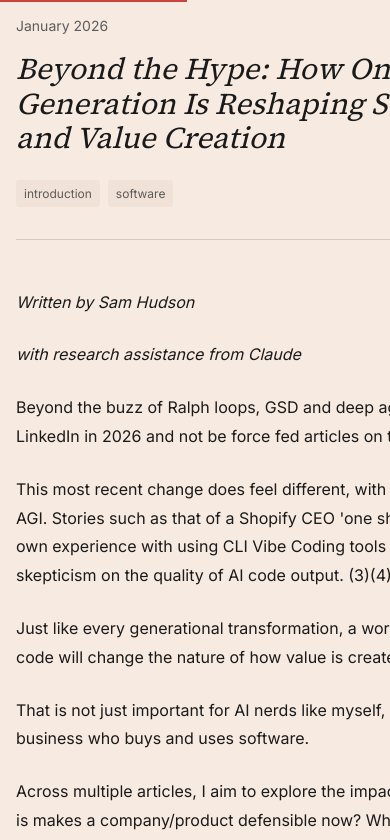
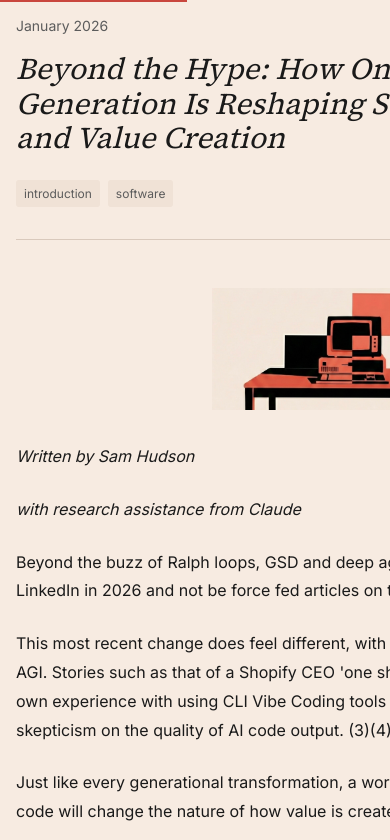
Before and after one commit to Samhud99/ai-blog, a Next.js app: page /posts/beyond-the-hype-on-demand-code-generation in a window 390 px wide. Shown: the top 840 px of the page. Built offline with nearby package versions, Linux system fonts and the light colour scheme.

Commit message:
feat: add centered mobile image for article pages
- Mobile/tablet: centered desk image below header
- Desktop unchanged

Co-Authored-By: Claude Opus 4.5 <noreply@anthropic.com>

```diff
--- a/src/app/posts/[slug]/page.tsx
+++ b/src/app/posts/[slug]/page.tsx
@@ -72,6 +72,18 @@ export default async function PostPage({ params }: Props) {
             tags={post.tags}
           />
 
+          {/* Mobile: Centered image */}
+          <div className="xl:hidden flex justify-center my-8">
+            <Image
+              src="/desk-mobile.jpg"
+              alt=""
+              width={280}
+              height={200}
+              className="object-contain"
+              aria-hidden="true"
+            />
+          </div>
+
           <div className="prose">
             {content}
           </div>
```
Also changed, not shown: public/desk-mobile.jpg (added).
